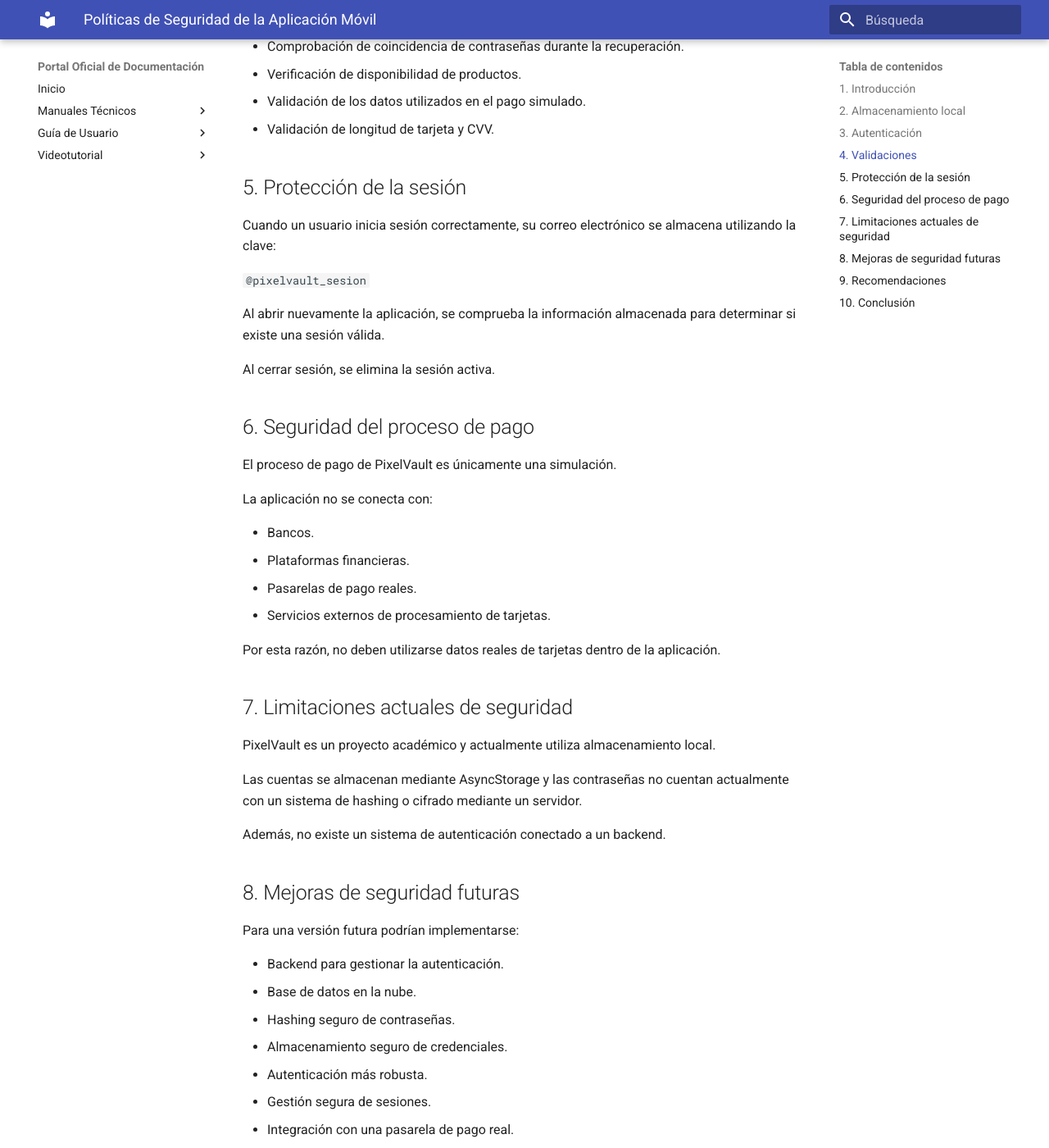
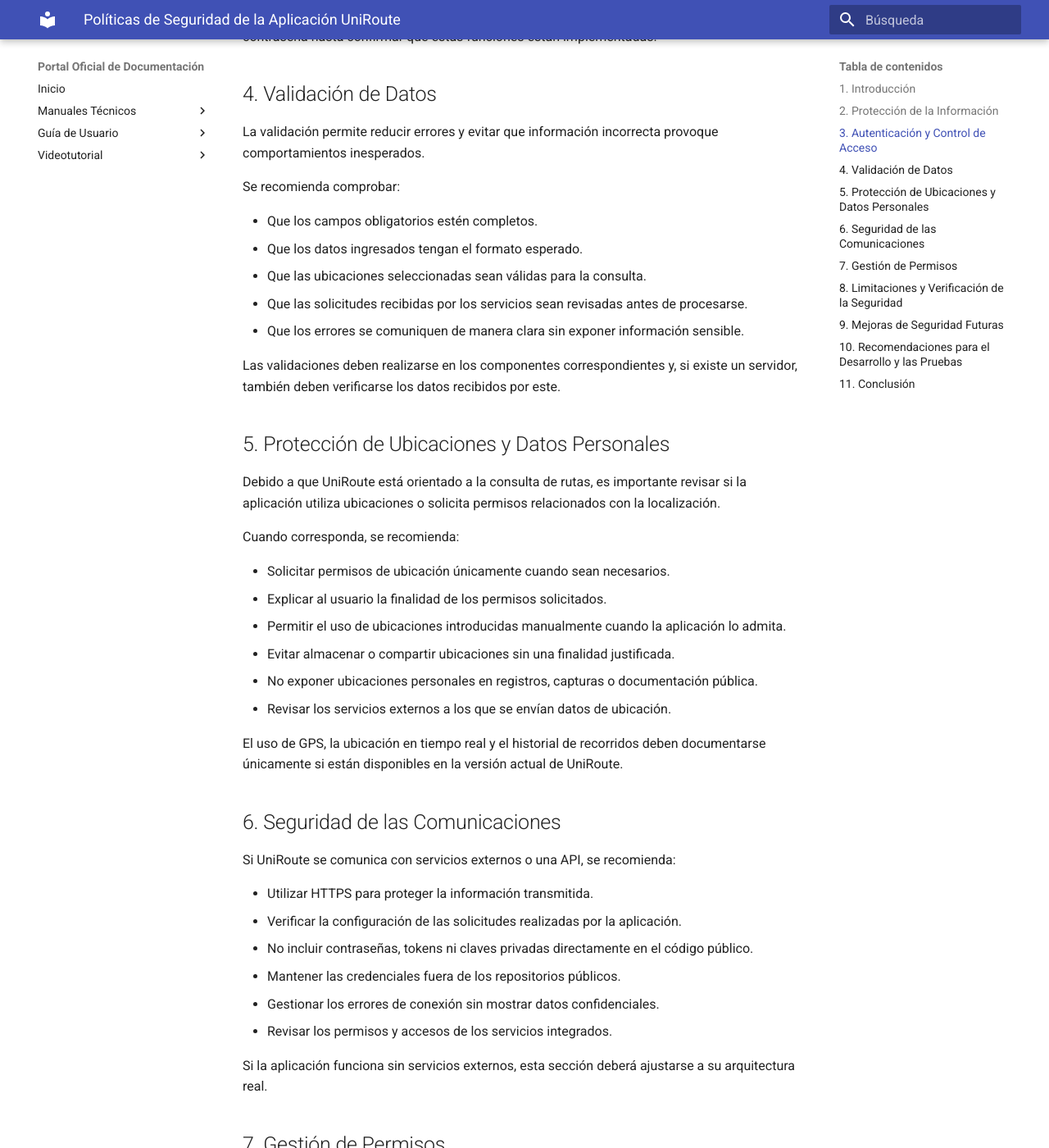
Before and after one commit to meymarroquin2008/Docu_AppMovil_Modulo35, an MkDocs documentation site: the page built from docs/seguridad.md, in a window 1280 px wide and 1400 px high, scrolled down 1256 px. Shown: the whole window at 82% size. Built offline with MkDocs 1.6.1 and Material for MkDocs 9.7.7, drawn with Linux system fonts in a browser that asks for light colours; some of the changed text lies outside the part shown.

Commit message:
docs: adapta políticas de seguridad a UniRoute

```diff
--- a/docs/seguridad.md
+++ b/docs/seguridad.md
@@ -1,106 +1,143 @@
-# Políticas de Seguridad de la Aplicación Móvil
+# Políticas de Seguridad de la Aplicación UniRoute
 
 ## 1. Introducción
 
-PixelVault Store es un proyecto académico desarrollado con React Native y JavaScript.
+**UniRoute** es un proyecto orientado a facilitar la consulta de rutas y la navegación de los usuarios. La seguridad es un aspecto importante durante su desarrollo, instalación y utilización, ya que permite reducir los riesgos relacionados con el acceso, el tratamiento y la exposición de información.
 
-La aplicación utiliza almacenamiento local mediante AsyncStorage para conservar información relacionada con usuarios, sesión y compras.
+Este documento establece consideraciones y recomendaciones generales para proteger la aplicación. Las medidas implementadas deben verificarse en el código fuente antes de presentarlas como características existentes.
 
-## 2. Almacenamiento local
+## 2. Protección de la Información
 
-PixelVault utiliza AsyncStorage para guardar información en el dispositivo.
+La aplicación debe gestionar la información de acuerdo con las funciones que realmente ofrece y los datos que necesita para funcionar.
 
-Las principales claves utilizadas son:
+Se recomienda:
 
-- `@pixelvault_sesion`
-- `@pixelvault_usuarios`
-- `@pixelvault_compras`
+- Solicitar únicamente los datos necesarios para utilizar las funciones disponibles.
+- Evitar almacenar información personal innecesaria.
+- Comprobar cómo se guarda y se recupera la información.
+- Evitar que datos confidenciales aparezcan en mensajes de error o registros de depuración.
+- Proteger la información transmitida a servicios externos, cuando corresponda.
 
-La clave `@pixelvault_sesion` permite conservar la sesión activa del usuario.
+El mecanismo de almacenamiento utilizado por UniRoute debe identificarse mediante la revisión de su código y configuración.
 
-La información de los usuarios y las compras también se mantiene localmente para permitir el funcionamiento de la aplicación después de cerrarla.
+## 3. Autenticación y Control de Acceso
 
-## 3. Autenticación
+Si UniRoute incorpora funciones de registro o inicio de sesión, se deben verificar las medidas utilizadas para proteger las cuentas.
 
-La aplicación cuenta con:
+Entre las buenas prácticas recomendadas se encuentran:
 
-- Registro de usuarios.
-- Inicio de sesión.
-- Cierre de sesión.
-- Recuperación de contraseña.
-- Validación de credenciales.
+- Validar las credenciales antes de conceder acceso.
+- Evitar almacenar contraseñas en texto sin protección.
+- Utilizar mecanismos seguros de autenticación.
+- Proteger las sesiones y permitir su cierre cuando corresponda.
+- Evitar que un usuario acceda a información privada de otro usuario.
+- Gestionar de manera segura la recuperación de cuentas, si esta función existe.
 
-Durante el inicio de sesión se comprueba que el correo y la contraseña coincidan con una cuenta registrada.
+**Nota:** No se debe afirmar que UniRoute dispone de registro, inicio de sesión o recuperación de contraseña hasta confirmar que estas funciones están implementadas.
 
-## 4. Validaciones
+## 4. Validación de Datos
 
-PixelVault realiza diferentes validaciones antes de ejecutar determinadas operaciones.
+La validación permite reducir errores y evitar que información incorrecta provoque comportamientos inesperados.
 
-Entre ellas:
+Se recomienda comprobar:
 
-- Verificación de credenciales durante el inicio de sesión.
-- Verificación de correos registrados.
-- Comprobación de coincidencia de contraseñas durante la recuperación.
-- Verificación de disponibilidad de productos.
-- Validación de los datos utilizados en el pago simulado.
-- Validación de longitud de tarjeta y CVV.
+- Que los campos obligatorios estén completos.
+- Que los datos ingresados tengan el formato esperado.
+- Que las ubicaciones seleccionadas sean válidas para la consulta.
+- Que las solicitudes recibidas por los servicios sean revisadas antes de procesarse.
+- Que los errores se comuniquen de manera clara sin exponer información sensible.
 
-## 5. Protección de la sesión
+Las validaciones deben realizarse en los componentes correspondientes y, si existe un servidor, también deben verificarse los datos recibidos por este.
 
-Cuando un usuario inicia sesión correctamente, su correo electrónico se almacena utilizando la clave:
+## 5. Protección de Ubicaciones y Datos Personales
 
-`@pixelvault_sesion`
+Debido a que UniRoute está orientado a la consulta de rutas, es importante revisar si la aplicación utiliza ubicaciones o solicita permisos relacionados con la localización.
 
-Al abrir nuevamente la aplicación, se comprueba la información almacenada para determinar si existe una sesión válida.
+Cuando corresponda, se recomienda:
 
-Al cerrar sesión, se elimina la sesión activa.
+- Solicitar permisos de ubicación únicamente cuando sean necesarios.
+- Explicar al usuario la finalidad de los permisos solicitados.
+- Permitir el uso de ubicaciones introducidas manualmente cuando la aplicación lo admita.
+- Evitar almacenar o compartir ubicaciones sin una finalidad justificada.
+- No exponer ubicaciones personales en registros, capturas o documentación pública.
+- Revisar los servicios externos a los que se envían datos de ubicación.
 
-## 6. Seguridad del proceso de pago
+El uso de GPS, la ubicación en tiempo real y el historial de recorridos deben documentarse únicamente si están disponibles en la versión actual de UniRoute.
 
-El proceso de pago de PixelVault es únicamente una simulación.
+## 6. Seguridad de las Comunicaciones
 
-La aplicación no se conecta con:
+Si UniRoute se comunica con servicios externos o una API, se recomienda:
 
-- Bancos.
-- Plataformas financieras.
-- Pasarelas de pago reales.
-- Servicios externos de procesamiento de tarjetas.
+- Utilizar HTTPS para proteger la información transmitida.
+- Verificar la configuración de las solicitudes realizadas por la aplicación.
+- No incluir contraseñas, tokens ni claves privadas directamente en el código público.
+- Mantener las credenciales fuera de los repositorios públicos.
+- Gestionar los errores de conexión sin mostrar datos confidenciales.
+- Revisar los permisos y accesos de los servicios integrados.
 
-Por esta razón, no deben utilizarse datos reales de tarjetas dentro de la aplicación.
+Si la aplicación funciona sin servicios externos, esta sección deberá ajustarse a su arquitectura real.
 
-## 7. Limitaciones actuales de seguridad
+## 7. Gestión de Permisos
 
-PixelVault es un proyecto académico y actualmente utiliza almacenamiento local.
+Los permisos de la aplicación deben corresponder a las funciones que realmente necesita.
 
-Las cuentas se almacenan mediante AsyncStorage y las contraseñas no cuentan actualmente con un sistema de hashing o cifrado mediante un servidor.
+Se recomienda:
 
-Además, no existe un sistema de autenticación conectado a un backend.
+- Revisar los permisos declarados en la configuración.
+- Solicitar únicamente los permisos necesarios.
+- Informar al usuario cuando se requiera acceso a una función del dispositivo.
+- Gestionar correctamente los permisos denegados.
+- Evitar solicitar acceso innecesario a la ubicación, archivos u otros recursos.
 
-## 8. Mejoras de seguridad futuras
+Los permisos específicos de UniRoute deben comprobarse en la configuración de la aplicación.
 
-Para una versión futura podrían implementarse:
+## 8. Limitaciones y Verificación de la Seguridad
 
-- Backend para gestionar la autenticación.
-- Base de datos en la nube.
-- Hashing seguro de contraseñas.
-- Almacenamiento seguro de credenciales.
-- Autenticación más robusta.
-- Gestión segura de sesiones.
-- Integración con una pasarela de pago real.
-- Protección de información sensible.
+Las medidas de seguridad disponibles dependen de la implementación actual de UniRoute.
 
-## 9. Recomendaciones
+Para identificar posibles riesgos, es necesario comprobar:
 
-Mientras PixelVault se mantenga como proyecto académico:
+- El mecanismo de almacenamiento de datos.
+- La existencia de autenticación y control de acceso, si corresponde.
+- El tratamiento de la información personal.
+- Los permisos solicitados por la aplicación.
+- El uso de conexiones seguras con servicios externos.
+- La presencia de credenciales o información confidencial en el código.
+- La gestión de errores y los registros de depuración.
 
-- No utilizar contraseñas reales.
-- No introducir números reales de tarjetas.
-- No utilizar información bancaria real.
-- Mantener la aplicación como una demostración académica.
-- No considerar el sistema actual como una plataforma de comercio electrónico real.
+No se debe considerar que la aplicación está protegida únicamente porque funciona correctamente. La seguridad debe revisarse mediante pruebas y análisis de la implementación.
 
-## 10. Conclusión
+## 9. Mejoras de Seguridad Futuras
 
-PixelVault incorpora validaciones, control de sesión y almacenamiento local para permitir el funcionamiento de sus principales características.
+Según las necesidades identificadas durante la revisión técnica, se pueden considerar las siguientes mejoras:
 
-Sin embargo, debido a que se trata de un proyecto académico basado en almacenamiento local, existen limitaciones de seguridad que deberán solucionarse mediante un backend, autenticación segura y almacenamiento protegido en futuras versiones.
+- Incorporar autenticación segura si el proyecto necesita cuentas de usuario.
+- Utilizar mecanismos adecuados para proteger las credenciales.
+- Aplicar controles de acceso cuando se manejen datos privados.
+- Proteger los datos almacenados localmente.
+- Utilizar comunicaciones cifradas con los servicios externos.
+- Minimizar la recopilación y conservación de datos personales.
+- Revisar periódicamente las dependencias utilizadas.
+- Realizar pruebas de seguridad antes de publicar nuevas versiones.
+- Documentar los permisos, riesgos y medidas de mitigación.
+
+Estas mejoras deben priorizarse de acuerdo con la arquitectura y las necesidades reales de UniRoute.
+
+## 10. Recomendaciones para el Desarrollo y las Pruebas
+
+Durante el desarrollo y las pruebas de UniRoute se recomienda:
+
+- Utilizar datos de prueba siempre que sea posible.
+- No publicar contraseñas, tokens ni claves privadas.
+- Evitar incluir información personal en capturas de pantalla.
+- Revisar los cambios antes de publicarlos en el repositorio.
+- Mantener actualizadas las dependencias del proyecto.
+- Comprobar los permisos y las conexiones utilizadas.
+- Informar y corregir los problemas de seguridad detectados.
+- Verificar que la documentación coincida con el funcionamiento real de la aplicación.
+
+## 11. Conclusión
+
+La seguridad de UniRoute debe formar parte de todo el proceso de desarrollo y mantenimiento. La protección de la información, la validación de datos, la gestión adecuada de permisos y el uso seguro de los servicios son aspectos importantes para reducir riesgos.
+
+Este documento establece recomendaciones generales que deben contrastarse con el código fuente y la configuración del proyecto. Conforme evolucione UniRoute, sus políticas de seguridad deberán actualizarse para reflejar las medidas implementadas y las mejoras pendientes.
```
